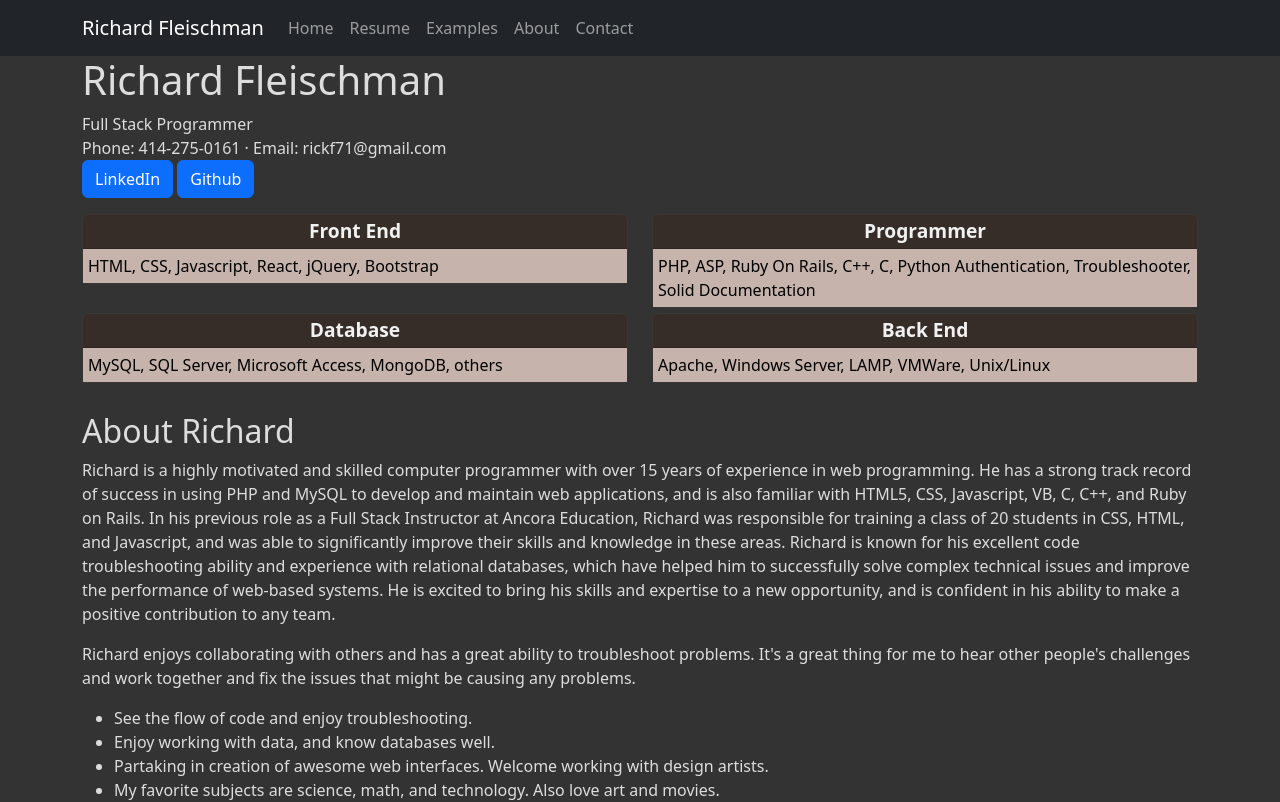
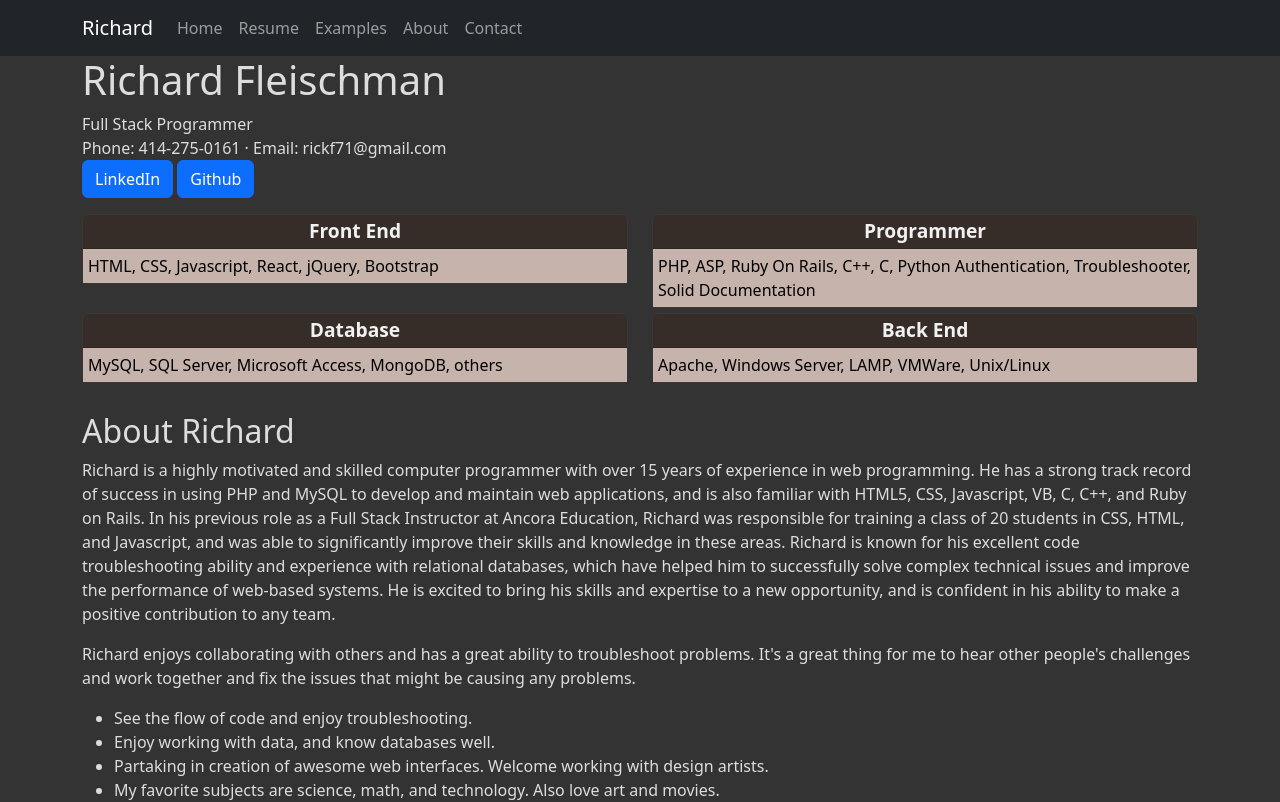
Before and after one commit to RickF71/rickf71.github.io, a React (Create React App) app: page /#/resume in a window 1280 px wide. Shown: the top 802 px of the page. Built offline with nearby package versions, Linux system fonts and the light colour scheme.

Commit message:
Added contact page, change to menu

```diff
--- a/src/App.js
+++ b/src/App.js
@@ -21,7 +21,7 @@ const Navmain = () => (
   // <ThemeProvider theme={theme}>
     <Navbar bg="dark" fg="light" expand="md" variant="dark">
       <Container className="App">
-        <NavbarBrand to="/">Richard Fleischman</NavbarBrand>
+        <NavbarBrand to="/">Richard</NavbarBrand>
         <Navbar.Toggle aria-controls="responsive-navbar-nav" />
         <Navbar.Collapse>
           <Nav className="mr-auto">
--- a/src/Contact.js
+++ b/src/Contact.js
@@ -4,7 +4,9 @@ export const Contact = () => {
     return (
         <>
             <h1>Contact</h1>
-
+            <p>Richard Fleischman</p>
+            <div>Phone: 415-633-6359</div>
+            <div>Email: rickf71@gmail.com</div>
         </>
     )
 };
```
